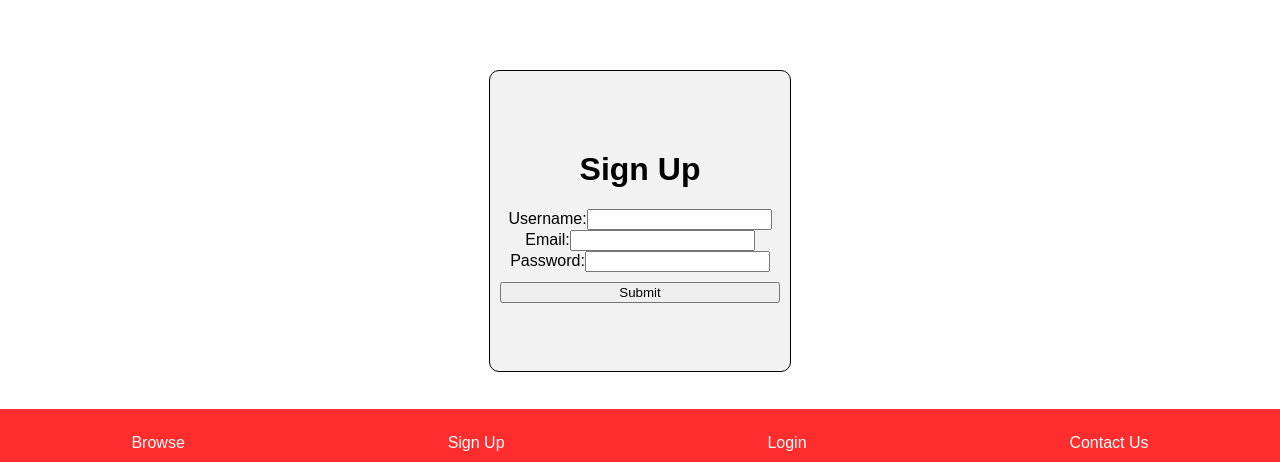
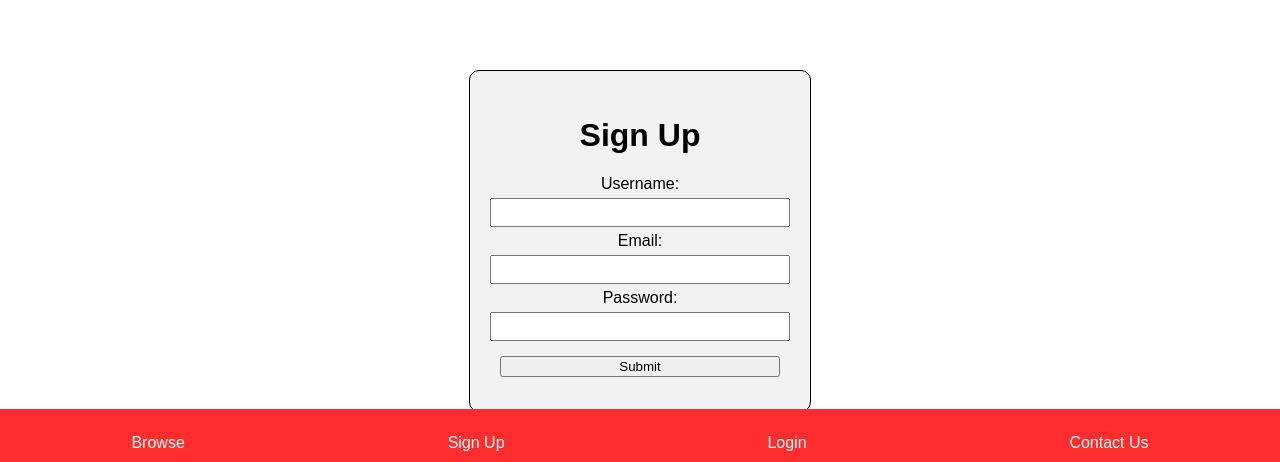
Before and after one commit to johnhkim124/Chippy, a React (Create React App) app in the folder chippy-client/: page /signup in a window 1280 px wide. Shown: the part 335-797 px from the top of the page. Built offline with nearby package versions, Linux system fonts and the light colour scheme.

Commit message:
signup form css

```diff
--- a/chippy-client/src/screens/signup/signUp.css
+++ b/chippy-client/src/screens/signup/signUp.css
@@ -1,11 +1,21 @@
 .signUpForm {
   display: flex;
-  flex-direction: column;
-  justify-content: center;
+  border: 1px solid black;
+  width: 300px;
   height: 300px;
-  width: 300px;
+  padding: 20px;
   border: 1px black solid;
   text-align: center;
   margin: 100px auto;
   border-radius: 10px;
 }
+
+.signUpForm input {
+  width: 100%;
+  padding: 5px 16px;
+  margin: 5px 0;
+  box-sizing: border-box;
+}
+
+.signUpForm button {
+}
```
